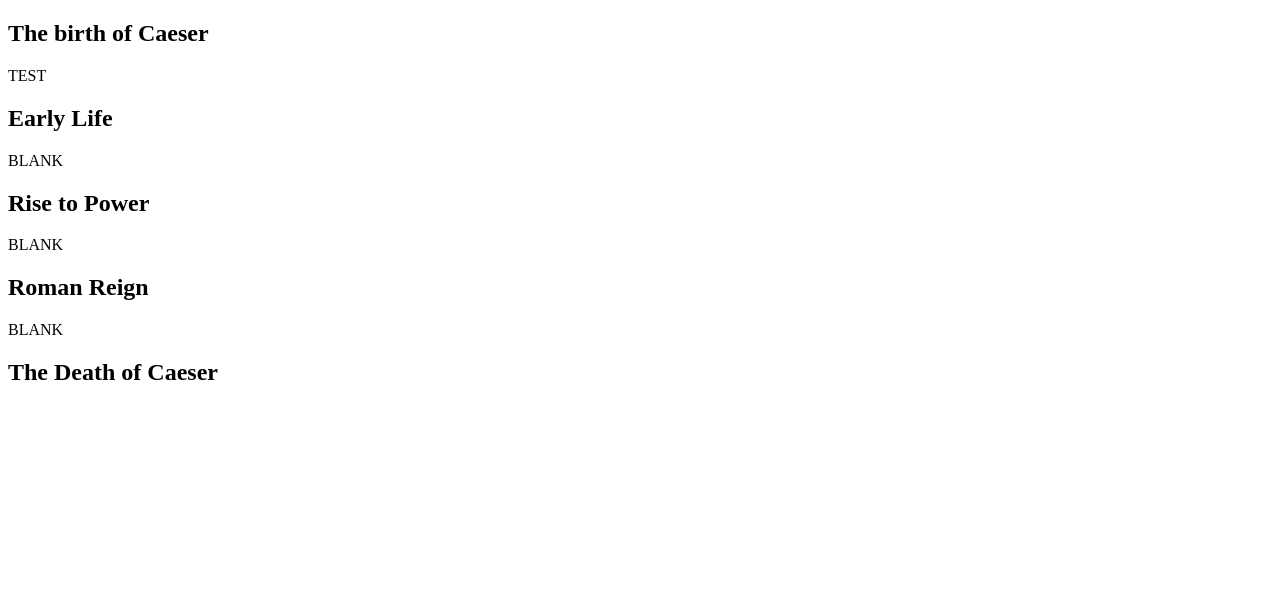
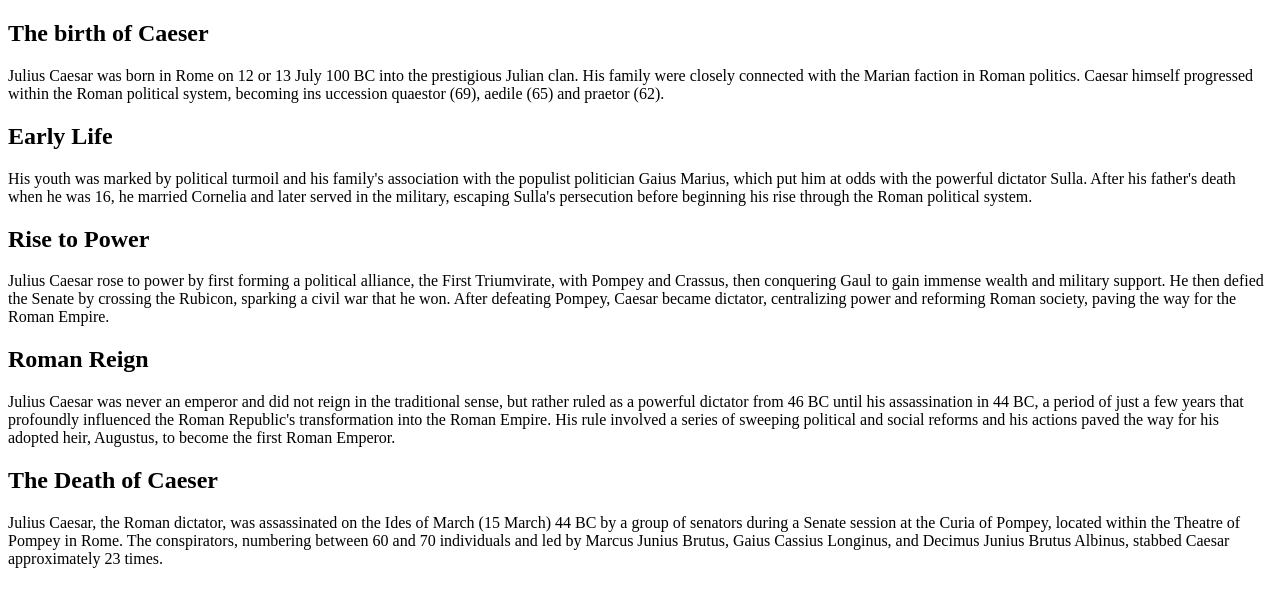
Before and after one commit to HydramaticDev/Hackathon_01, a plain HTML site: page index.html in a window 1280 px wide. Drawn offline with Linux system fonts and the light colour scheme.

Commit message:
Added paragraph content

```diff
--- a/index.html
+++ b/index.html
@@ -5,34 +5,69 @@
 		<meta name="viewport" content="width=device-width, initial-scale=1.0">
 		<title>The Life and Death of Julius Caeser</title>
 	</head>
+
     <body>
         <main>
             <section>
                 <h1>The birth of Caeser</h1>
 
-                <p>TEST</p>
+                <p>Julius Caesar was born in Rome on 12 or 13 July 100 BC into
+                the prestigious Julian clan. His family were closely connected
+                with the Marian faction in Roman politics. Caesar himself
+                progressed within the Roman political system, becoming ins
+                uccession quaestor (69), aedile (65) and praetor (62).</p>
             </section>
 
             <section>
-                <h1> Early Life</h1>
-                <P>BLANK</P>
+                <h1>Early Life</h1>
+
+                <P>His youth was marked by political turmoil and his family's
+                association with the populist politician Gaius Marius, which
+                put him at odds with the powerful dictator Sulla. After his
+                father's death when he was 16, he married Cornelia and later
+                served in the military, escaping Sulla's persecution before
+                beginning his rise through the Roman political system. </P>
             </section>
 
             <section>
                 <h1>Rise to Power</h1>
-                <p>BLANK</p>
-            </section>
-            <section>
-                <H1>Roman Reign</H1>
-                <p>BLANK</p>
+
+                <p>Julius Caesar rose to power by first forming a political
+                alliance, the First Triumvirate, with Pompey and Crassus, then
+                conquering Gaul to gain immense wealth and military support.
+                He then defied the Senate by crossing the Rubicon, sparking a
+                civil war that he won. After defeating Pompey, Caesar became
+                dictator, centralizing power and reforming Roman society,
+                paving the way for the Roman Empire. </p>
             </section>
 
             <section>
-                <h1> The Death of Caeser</h1>
+                <H1>Roman Reign</H1>
+                <p>Julius Caesar was never an emperor and did not reign in the
+                traditional sense, but rather ruled as a powerful dictator from
+                46 BC until his assassination in 44 BC, a period of just a few years
+                that profoundly influenced the Roman Republic's transformation
+                into the Roman Empire. His rule involved a series of sweeping
+                political and social reforms and his actions paved the way for
+                his adopted heir, Augustus, to become the first Roman
+                Emperor.</p>
+            </section>
+
+            <section>
+                <h1>The Death of Caeser</h1>
+
+                <p>Julius Caesar, the Roman dictator, was assassinated on the
+                Ides of March (15 March) 44 BC by a group of senators during a
+                Senate session at the Curia of Pompey, located within the
+                Theatre of Pompey in Rome. The conspirators, numbering
+                between 60 and 70 individuals and led by Marcus Junius Brutus,
+                Gaius Cassius Longinus, and Decimus Junius Brutus Albinus,
+                stabbed Caesar approximately 23 times.</p>
             </section>
 
         </main>
     </body>
+
     <footer>
 
     </footer>
```
Also changed, not shown: 1 other file.
